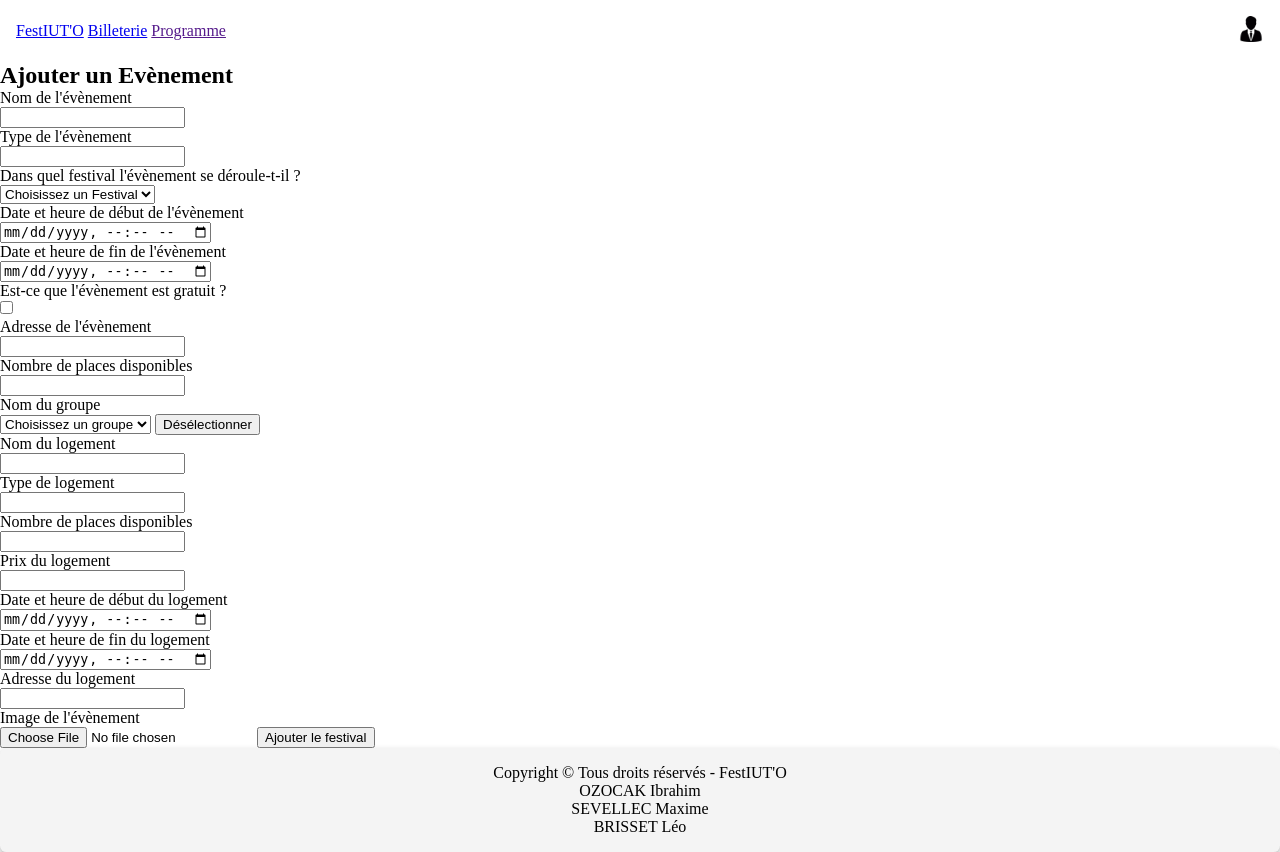
After one commit to MaximeSevellec/Festiutv2, a Flask app: template festiut/templates/ajouter_evenement.html in a window 1280 px wide. The commit adds this page. Run offline with Flask 3, Linux system fonts and the light colour scheme; the template is opened without the code that fills it, so the values that code supplies are empty.

Commit message:
possibilité d'attribuer un logement à un groupe quand on l'attribut à un évènement

```diff
--- a/festiut/static/js/formulaire_ajax.js
+++ b/festiut/static/js/formulaire_ajax.js
@@ -69,3 +69,27 @@ function envoyerFormulaireFestival() {
         });
     }
 }
+
+function envoyerFormulaireEvent() {
+    if ($('#formulaire-event')[0].checkValidity()) {
+        var formData = new FormData($('#formulaire-event')[0]);
+
+        $.ajax({
+            type: 'POST',
+            url: '/ajouter_nouveau_event',
+            data: formData,
+            contentType: false,
+            processData: false,
+            success: function(response) {
+                if (response.success) {
+                    window.location.reload(true);
+                } else {
+                    $('#message-event').text(response.message);
+                }
+            },
+            error: function(error) {
+                console.log(error);
+            }
+        });
+    }
+}
--- a/festiut/static/js/formulaire_listener.js
+++ b/festiut/static/js/formulaire_listener.js
@@ -1,3 +1,8 @@
+function deselectionnerOption() {
+    var selectElement = document.getElementById("selectionner-groupe");
+    selectElement.selectedIndex = 0;
+}
+
 var formulaireArtiste = document.getElementById("formulaire-artiste");
 if (formulaireArtiste !== null) {
     formulaireArtiste.addEventListener("submit", function(event) {
@@ -18,3 +23,10 @@ if (formulaireFestival !== null) {
         event.preventDefault();
     });
 }
+
+var formulaireEvent = document.getElementById("formulaire-event");
+if (formulaireEvent !== null) {
+    formulaireEvent.addEventListener("submit", function(event) {
+        event.preventDefault();
+    });
+}
--- /dev/null
+++ b/festiut/templates/ajouter_evenement.html
@@ -0,0 +1,71 @@
+{% extends 'base.html' %}
+{% block styles %}
+    {{ super() }}
+{% endblock %}
+{% block main %}
+<script src="https://code.jquery.com/jquery-3.6.4.min.js"></script>
+<h2>Ajouter un Evènement</h2>
+<p id="message-event"></p>
+<form id="formulaire-event" action="" enctype="multipart/form-data">
+
+    <p>Nom de l'évènement</p>
+    <input type="text" name="nomEvent" id="nomEvent" required>
+
+    <p>Type de l'évènement</p>
+    <input type="text" name="typeEvent" id="typeEvent" required>
+
+    <p>Dans quel festival l'évènement se déroule-t-il ?</p>
+    <select name="nomFestival" id="nomFestival" required>
+        <option value="" disabled selected hidden>Choisissez un Festival</option>
+        {% for festival in festivals %}
+            <option value="{{ festival.nomFestival }}">{{ festival.nomFestival }}</option>
+        {% endfor %}
+    </select>
+
+    <p>Date et heure de début de l'évènement</p>
+    <input type="datetime-local" name="dateHeureDebutEvent" id="dateHeureDebutEvent" required>
+
+    <p>Date et heure de fin de l'évènement</p>
+    <input type="datetime-local" name="dateHeureFinEvent" id="dateHeureFinEvent" required>
+
+    <p>Est-ce que l'évènement est gratuit ?</p>
+    <input type="checkbox" name="gratuitEvent" id="gratuitEvent">
+
+    <p>Adresse de l'évènement</p>
+    <input type="text" name="adresseEvent" id="adresseEvent" required>
+
+    <p>Nombre de places disponibles</p>
+    <input type="number" min="-1" name="nbPlaceEvent" id="nbPlaceEvent" required>
+
+    <p>Nom du groupe</p>
+    <select name="nomGroupe" id="selectionner-groupe">
+        <option value="" disabled selected hidden>Choisissez un groupe</option>
+        {% for groupe in groupes %}
+            <option value="{{ groupe.nomGroupe }}">{{ groupe.nomGroupe }}</option>
+        {% endfor %}
+    </select>
+    <button type="button" onclick="deselectionnerOption()">Désélectionner</button>
+
+    <p>Nom du logement</p>
+    <input type="text" name="nomLogement" id="nomLogement">
+    <p>Type de logement</p>
+    <input type="text" name="typeLogement" id="typeLogement">
+    <p>Nombre de places disponibles</p>
+    <input type="number" min="-1" name="nbPlaceLogement" id="nbPlaceLogement">
+    <p>Prix du logement</p>
+    <input type="number" min="-1" name="prixLogement" id="prixLogement">
+    <p>Date et heure de début du logement</p>
+    <input type="datetime-local" name="dateDebutLogement" id="dateDebutLogement">
+    <p>Date et heure de fin du logement</p>
+    <input type="datetime-local" name="dateFinLogement" id="dateFinLogement">
+    <p>Adresse du logement</p>
+    <input type="text" name="adresseLogement" id="adresseLogement">
+
+    <p>Image de l'évènement</p>
+    <input type="file" name="imageEvent" id="imageEvent">
+
+    <button type="submit" onclick="envoyerFormulaireEvent()">Ajouter le festival</button>
+</form>
+<script src="../static/js/formulaire_listener.js"></script>
+<script src="../static/js/formulaire_ajax.js"></script>
+{% endblock %}
--- a/festiut/templates/base.html
+++ b/festiut/templates/base.html
@@ -21,6 +21,7 @@
                             <a href="{{ url_for('ajouter_groupe_artiste') }}">Ajouter un Artiste/Groupe</a>
                             <a href="{{ url_for('ajouter_festival') }}">Ajouter un festival</a>
                             <a href="{{ url_for('voir_festivals') }}">Voir tous les festivals</a>
+                            <a href="{{ url_for('ajouter_evenement') }}">Ajouter un évènement</a>
                         {% endif %}
                         <a href="{{ url_for('logout') }}"><img class="user" src="{{ url_for('static', filename='image/logout.png') }}"></a>
                     {% else %}
--- a/festiut/views.py
+++ b/festiut/views.py
@@ -64,6 +64,12 @@ def home():
         max_dateheure = Event.query.filter(Event.idFestival == festival.idFestival).with_entities(func.max(Event.dateHeureFinEvent)).scalar()
 
         if min_dateheure is None or max_dateheure is None:
+            continue
+
+        if Event.query.filter(Event.idFestival == festival.idFestival).with_entities(Event.nom_groupe, func.min(Event.dateHeureDebutEvent)).first()[0] is None:
+            continue
+
+        if Event.query.filter(Event.idFestival == festival.idFestival).with_entities(Event.nom_groupe, func.max(Event.dateHeureDebutEvent)).first()[0] is None:
             continue
 
         festival_temp = copy.copy(festival)
@@ -302,3 +308,56 @@ def voir_festivals():
         return redirect(url_for("home"))
     festivals = Festival.query.order_by(Festival.debutFest).all()
     return render_template("voir_festivals.html", festivals=festivals)
+
+@app.route("/ajouter_evenement/")
+def ajouter_evenement():
+    if not current_user.is_authenticated or current_user.role != "Admin":
+        return redirect(url_for("home"))
+    festivals = Festival.query.order_by(Festival.debutFest).all()
+    groupes = Groupe.query.all()
+    return render_template("ajouter_evenement.html", festivals=festivals, groupes=groupes)
+
+@app.route("/ajouter_nouveau_event", methods=['POST'])
+def ajouter_nouveau_event():
+    data = request.form.to_dict()
+    fichier = request.files['imageEvent']
+
+    byte = None
+    if fichier:
+        byte = fichier.read()
+
+    nomFestival = data['nomFestival'] if 'nomFestival' in data.keys() else None
+    if(nomFestival is None):
+        return jsonify({'success': False, 'message': "Le nom du festival n'est pas renseigné"})
+    else:
+        idFestival = Festival.query.filter(Festival.nomFestival == nomFestival).first().idFestival
+    nomEvent = data['nomEvent'] if 'nomEvent' in data.keys() else None
+    typeEvent = data['typeEvent'] if 'typeEvent' in data.keys() else None
+    dateHeureDebutEvent = data['dateHeureDebutEvent'] if 'dateHeureDebutEvent' in data.keys() else None
+    dateHeureFinEvent = data['dateHeureFinEvent'] if 'dateHeureFinEvent' in data.keys() else None
+    estGratuit = data['estGratuit'] if 'estGratuit' in data.keys() else False
+    adresseEvent = data['adresseEvent'] if 'adresseEvent' in data.keys() else None
+    nbPlaceEvent = data['nbPlaceEvent'] if 'nbPlaceEvent' in data.keys() else None
+    nom_groupe = data['nom_groupe'] if 'nom_groupe' in data.keys() else None
+
+    if nomEvent is None or typeEvent is None or dateHeureDebutEvent is None or dateHeureFinEvent is None or adresseEvent is None or nbPlaceEvent is None:
+        return jsonify({'success': False, 'message': "Le nom de l'évènement, le type, la date de début, la date de fin, l'adresse ou le nombre de place ne sont pas renseignés"})
+
+    if Event.ajouter_nouveau_event(idFestival=idFestival, nomEvent=nomEvent, typeEvent=typeEvent, dateHeureDebutEvent=dateHeureDebutEvent, dateHeureFinEvent=dateHeureFinEvent, estGratuit=estGratuit, adresseEvent=adresseEvent, nbPlaceEvent=nbPlaceEvent, nom_groupe=nom_groupe, imageEvent=byte) is not None:
+
+        nomLogement = data['nomLogement'] if 'nomLogement' in data.keys() else None
+        typeLogement = data['typeLogement'] if 'typeLogement' in data.keys() else None
+        nbPlaceLogement = data['nbPlaceLogement'] if 'nbPlaceLogement' in data.keys() else None
+        prixLogement = data['prixLogement'] if 'prixLogement' in data.keys() else None
+        dateDebutLogement = data['dateDebutLogement'] if 'dateDebutLogement' in data.keys() else None
+        dateFinLogement = data['dateFinLogement'] if 'dateFinLogement' in data.keys() else None
+        adresseLogement = data['adresseLogement'] if 'adresseLogement' in data.keys() else None
+
+        if nomLogement is not None and typeLogement is not None and nbPlaceLogement is not None and prixLogement is not None and dateDebutLogement is not None and dateFinLogement is not None and adresseLogement is not None:
+            if Logement.ajouter_nouveau_logement(nomLogement=nomLogement, typeLogement=typeLogement, nbPlaceLogement=nbPlaceLogement, prixLogement=prixLogement, dateDebutLogement=dateDebutLogement, dateFinLogement=dateFinLogement, adresseLogement=adresseLogement, idFestival=idFestival):
+                return jsonify({'success': True})
+            else:
+                return jsonify({'success': False, 'message': "Une erreur s'est produite lors de l'ajout du logement"})
+        return jsonify({'success': True})
+
+    return jsonify({'success': False, 'message': "L'évènement est déjà dans la base de données"})
```
Also changed, not shown: festiut/models.py (+19 -1 lines).
